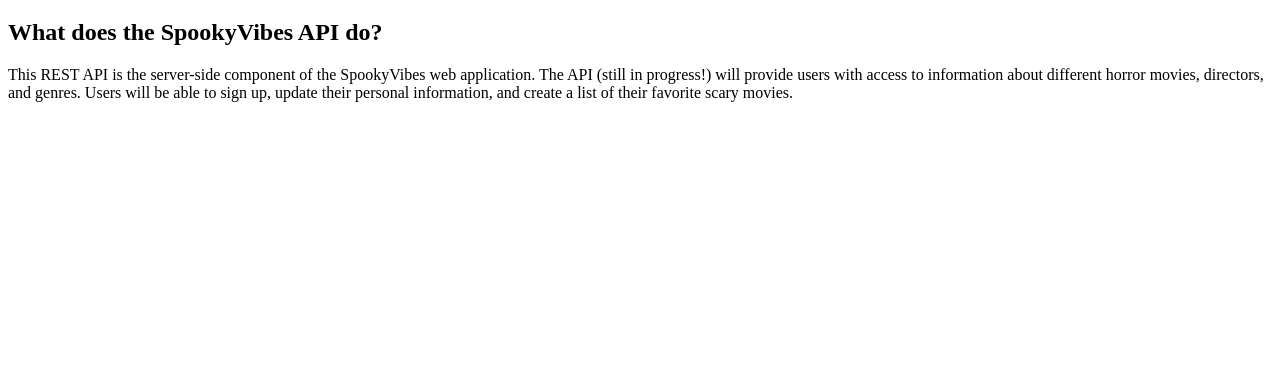
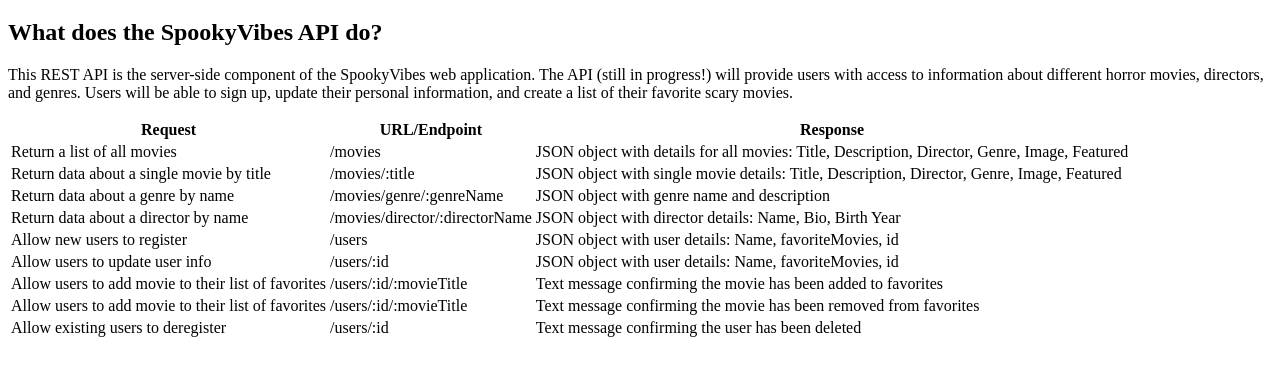
Before and after one commit to RParker505/movie_api, a website: page public/documentation.html in a window 1280 px wide. Shown: the part 61-436 px from the top of the page. Drawn offline with Linux system fonts and the light colour scheme.

Commit message:
Add table to documentation.html
Document endpoints with Request, URL and Response info

```diff
--- a/public/documentation.html
+++ b/public/documentation.html
@@ -9,5 +9,61 @@
         <h1>SpookyVibes API Documentation</h1>
         <h2>What does the SpookyVibes API do?</h2>
         <p>This REST API is the server-side component of the SpookyVibes web application. The API (still in progress!) will provide users with access to information about different horror movies, directors, and genres. Users will be able to sign up, update their personal information, and create a list of their favorite scary movies. </p>
+        <table>
+            <thead>
+                <tr>
+                    <th>Request</th>
+                    <th>URL/Endpoint</th>
+                    <th>Response</th>
+                </tr>
+            </thead>
+            <tbody>
+                <tr>
+                    <td>Return a list of all movies</td>
+                    <td>/movies</td>
+                    <td>JSON object with details for all movies: Title, Description, Director, Genre, Image, Featured</td>
+                </tr>
+                <tr>
+                    <td>Return data about a single movie by title</td>
+                    <td>/movies/:title</td>
+                    <td>JSON object with single movie details: Title, Description, Director, Genre, Image, Featured</td>
+                </tr>
+                <tr>
+                    <td>Return data about a genre by name</td>
+                    <td>/movies/genre/:genreName</td>
+                    <td>JSON object with genre name and description</td>
+                </tr>
+                <tr>
+                    <td>Return data about a director by name</td>
+                    <td>/movies/director/:directorName</td>
+                    <td>JSON object with director details: Name, Bio, Birth Year</td>
+                </tr>
+                <tr>
+                    <td>Allow new users to register</td>
+                    <td>/users</td>
+                    <td>JSON object with user details: Name, favoriteMovies, id</td>
+                </tr>
+                <tr>
+                    <td>Allow users to update user info</td>
+                    <td>/users/:id</td>
+                    <td>JSON object with user details: Name, favoriteMovies, id</td>
+                </tr>
+                <tr>
+                    <td>Allow users to add movie to their list of favorites</td>
+                    <td>/users/:id/:movieTitle</td>
+                    <td>Text message confirming the movie has been added to favorites</td>
+                </tr>
+                <tr>
+                    <td>Allow users to add movie to their list of favorites</td>
+                    <td>/users/:id/:movieTitle</td>
+                    <td>Text message confirming the movie has been removed from favorites</td>
+                </tr>
+                <tr>
+                    <td>Allow existing users to deregister</td>
+                    <td>/users/:id</td>
+                    <td>Text message confirming the user has been deleted</td>
+                </tr>
+            </tbody>
+        </table>
     </body>
 </html>
```
